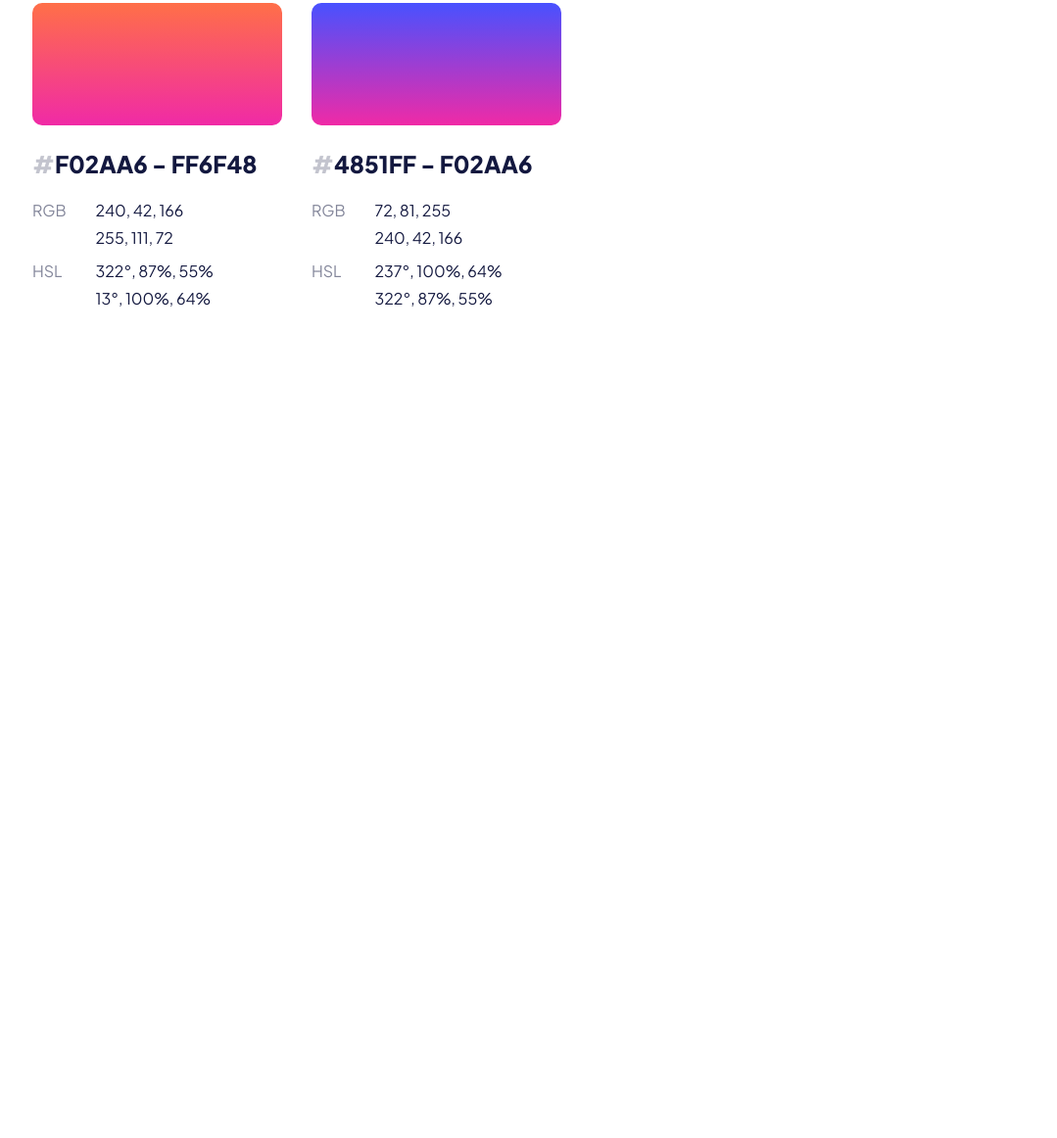
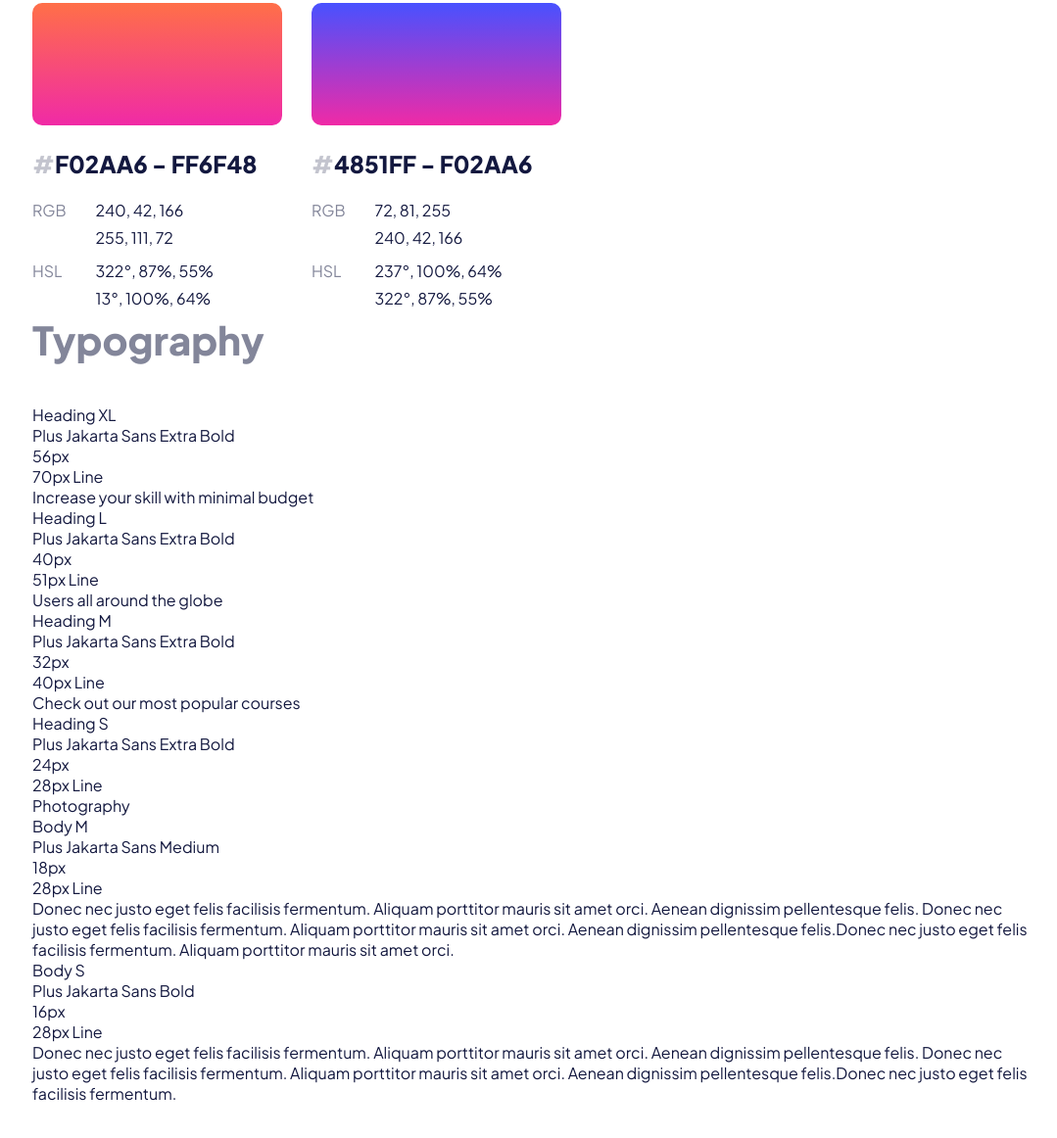
Before and after one commit to ipaulaabro/build-a-website-design-system, a plain HTML site: page index.html in a window 1280 px wide. Shown: the part 865-2027 px from the top of the page at 98% size, without its empty margins (95-1174 px from the left). Before the commit the page ends 1253 px from the top, so only its background shows below. Drawn offline with Linux system fonts and the light colour scheme.

Commit message:
feat: implement the typography html section

```diff
--- a/index.html
+++ b/index.html
@@ -146,6 +146,82 @@
             </div>
           </div>
         </section>
+        <section aria-labelledby="typography">
+          <h2 id="typography">Typography</h2>
+          <div>
+            <div>
+              <div class="heading-xl">
+                <ul>
+                  <li>Heading XL</li>
+                  <li>Plus Jakarta Sans Extra Bold</li>
+                  <li class="font-size">56px</li>
+                  <li>70px Line</li>
+                </ul>
+                <p>Increase your skill with minimal budget</p>
+              </div>
+              <div class="heading-l">
+                <ul>
+                  <li>Heading L</li>
+                  <li>Plus Jakarta Sans Extra Bold</li>
+                  <li class="font-size">40px</li>
+                  <li>51px Line</li>
+                </ul>
+                <p>Users all around the globe</p>
+              </div>
+              <div class="heading-m">
+                <ul>
+                  <li>Heading M</li>
+                  <li>Plus Jakarta Sans Extra Bold</li>
+                  <li class="font-size">32px</li>
+                  <li>40px Line</li>
+                </ul>
+                <p>Check out our most popular courses</p>
+              </div>
+              <div class="heading-s">
+                <ul>
+                  <li>Heading S</li>
+                  <li>Plus Jakarta Sans Extra Bold</li>
+                  <li class="font-size">24px</li>
+                  <li>28px Line</li>
+                </ul>
+                <p>Photography</p>
+              </div>
+            </div>
+            <div>
+              <div class="body-m">
+                <ul>
+                  <li>Body M</li>
+                  <li>Plus Jakarta Sans Medium</li>
+                  <li class="font-size">18px</li>
+                  <li>28px Line</li>
+                </ul>
+                <p>
+                  Donec nec justo eget felis facilisis fermentum. Aliquam
+                  porttitor mauris sit amet orci. Aenean dignissim pellentesque
+                  felis. Donec nec justo eget felis facilisis fermentum. Aliquam
+                  porttitor mauris sit amet orci. Aenean dignissim pellentesque
+                  felis.Donec nec justo eget felis facilisis fermentum. Aliquam
+                  porttitor mauris sit amet orci.
+                </p>
+              </div>
+              <div class="body-s">
+                <ul>
+                  <li>Body S</li>
+                  <li>Plus Jakarta Sans Bold</li>
+                  <li class="font-size">16px</li>
+                  <li>28px Line</li>
+                </ul>
+                <p>
+                  Donec nec justo eget felis facilisis fermentum. Aliquam
+                  porttitor mauris sit amet orci. Aenean dignissim pellentesque
+                  felis. Donec nec justo eget felis facilisis fermentum. Aliquam
+                  porttitor mauris sit amet orci. Aenean dignissim pellentesque
+                  felis.Donec nec justo eget felis facilisis fermentum.
+                </p>
+              </div>
+            </div>
+          </div>
+        </section>
       </main>
     </div>
   </body>
```
